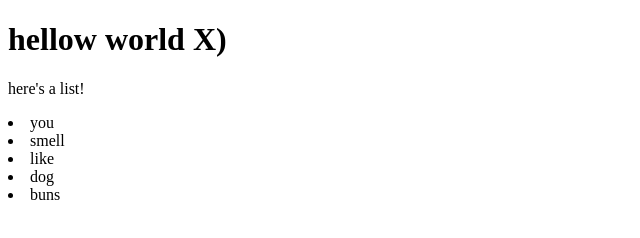
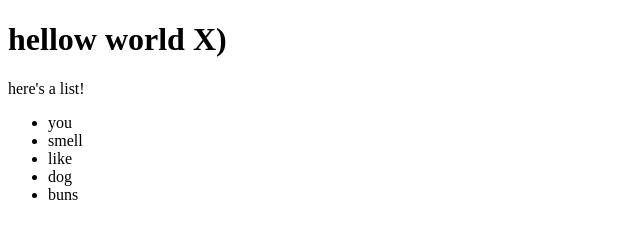
Before and after one commit to qponzz/qponz-webspace, a plain HTML site: page index.html in a window 1280 px wide. Shown: the whole page, without its empty margins (0-640 px from the left). Drawn offline with Linux system fonts and the light colour scheme.

Commit message:
Update index.html

```diff
--- a/index.html
+++ b/index.html
@@ -8,12 +8,12 @@
   <body>
     <h1>hellow world X)</h1>
     <p>here's a list!</p>
-    <o1>
+    <ul>
       <li>you</li>
       <li>smell</li>
       <li>like</li>
       <li>dog</li>
       <li>buns</li>
-    </o1>
+    </ul>
   </body>
 </html>
```
